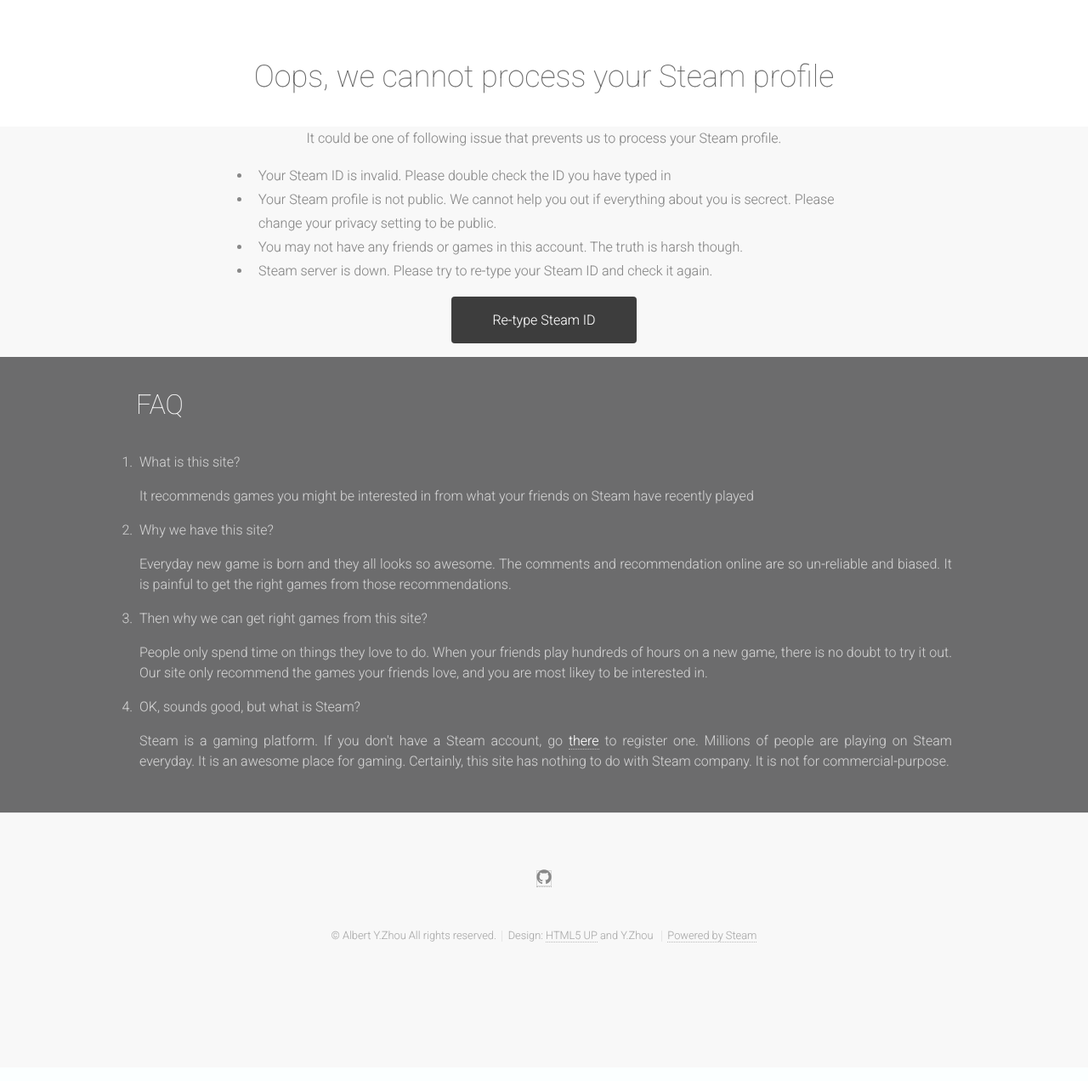
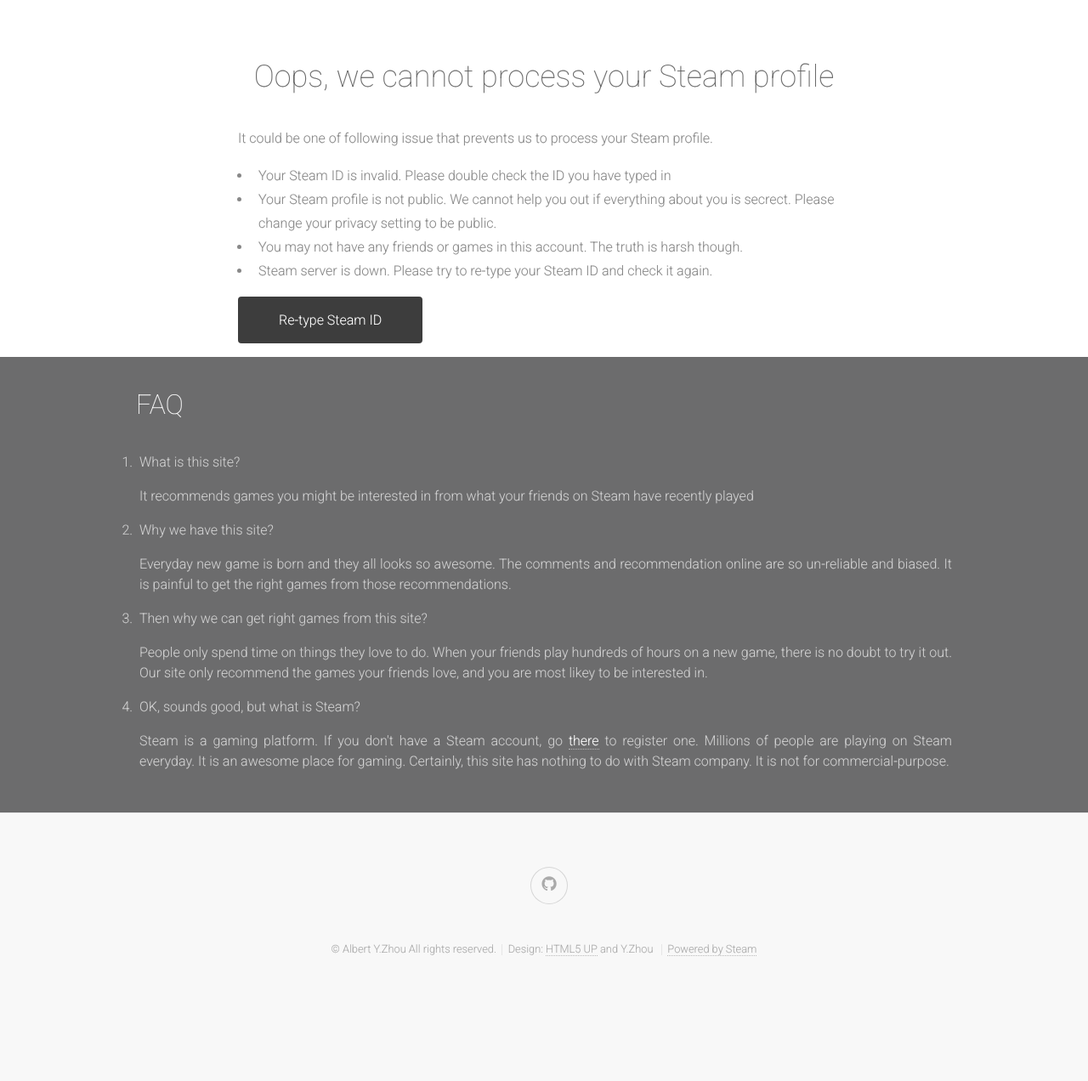
Before and after one commit to ydzhou/GameRecommendApp, a Django app: page /recom/result in a window 1280 px wide. Shown: the part 440-1712 px from the top of the page at 85% size. Before the commit the page ends 1549 px from the top, so only its background shows below. Run offline with Django 3.2, Linux system fonts and the light colour scheme.

Commit message:
bug and css fixed

```diff
--- a/recom/models.py
+++ b/recom/models.py
@@ -8,11 +8,12 @@
 
 class App(models.Model):
     appid = models.CharField(max_length=20)
+    visited = models.IntegerField(default=0)
     name = models.CharField(max_length=100, default='NA')
     descript = models.TextField(default='NA')
     img = models.TextField(default='NA')
     score = models.IntegerField(default=0)
-    genres = models.CharField(max_length=2000, default='{success:False}')
+    genres = models.TextField(default='{success:False}')
     publisher = models.CharField(max_length=100, default='NA')
     release_date = models.CharField(max_length=50, default='NA')
     #categories = models.TextField(default='NA')
@@ -25,7 +26,7 @@
     visited = models.IntegerField(default=0)
     #last_update = models.DateField(default=None)
     friend = models.ManyToManyField('self')
-    #recom_apps = models.CharField(max_length=200, default='[False]')
+    recom_apps = models.TextField(default='[-1]')
     def __unicode__(self):
         return self.steam_id
 
--- a/recom/recommender.py
+++ b/recom/recommender.py
@@ -53,7 +53,6 @@
     if thread_count == threading.active_count():
         print threading.active_count()
         return [0, None]
-    filename = "recom_app_info.json"
     try:
         with open(filename, 'r') as f:
             res = json.loads(f.read())
--- a/recom/static/recom/css/style.css
+++ b/recom/static/recom/css/style.css
@@ -297,6 +297,40 @@
 				padding-left: 0.5em;
 			}
 
+		ul.icons
+		{
+			cursor: default;
+		}
+
+			ul.icons li
+			{
+				display: inline-block;
+				padding-left: 0.75em;
+			}
+
+				ul.icons a
+				{
+					display: inline-block;
+					width: 2.75em;
+					height: 2.75em;
+					line-height: 2.8em;
+					text-align: center;
+					border: 0;
+					box-shadow: inset 0 0 0 1px #e6e6e6;
+					border-radius: 100%;
+					color: #aaa;
+					-moz-transition: background-color 0.25s ease-in-out;
+					-webkit-transition: background-color 0.25s ease-in-out;
+					-o-transition: background-color 0.25s ease-in-out;
+					-ms-transition: background-color 0.25s ease-in-out;
+					transition: background-color 0.25s ease-in-out;
+				}
+
+					ul.icons a:hover
+					{
+						background: rgba(0,0,0,0.025);
+					}
+
 		ul.menu
 		{
 			cursor: default;
@@ -315,6 +349,22 @@
 			{
 				border-left: 0;
 				padding-left: 0;
+				margin-left: 0;
+			}
+
+		ul.actions
+		{
+			cursor: default;
+		}
+
+			ul.actions li
+			{
+				display: inline-block;
+				margin: 0 0 0 0.5em;
+			}
+
+			ul.actions li:first-child
+			{
 				margin-left: 0;
 			}
 
@@ -497,6 +547,79 @@
 			.dark form ::-moz-placeholder { color: rgba(255,255,255,0.85) !important; }
 			.dark form :-ms-input-placeholder { color: rgba(255,255,255,0.85) !important; }
 
+	/* Table */
+
+		table
+		{
+			width: 100%;
+		}
+
+			table.default
+			{
+				width: 100%;
+				border-collapse: collapse;
+			}
+
+				table.default tbody
+				{
+				}
+
+				table.default tbody tr
+				{
+					border: solid 1px #e6e6e6;
+				}
+
+				table.default tbody tr:nth-child(2n+2)
+				{
+					background: #f8f8f8;
+				}
+
+				table.default td
+				{
+					padding: 0.5em 1em 0.5em 1em;
+				}
+
+				table.default th
+				{
+					text-align: left;
+					padding: 0.5em 1em 1em 1em;
+				}
+
+				table.default thead
+				{
+				}
+
+				table.default tfoot
+				{
+				}
+
+					table.default tfoot td
+					{
+						padding-top: 1em;
+					}
+
+				table.default tbody
+				{
+				}
+
+			.dark table.default
+			{
+			}
+
+				.dark table.default tbody
+				{
+				}
+
+					.dark table.default tbody tr
+					{
+						border-color: rgba(255,255,255,0.5);
+					}
+
+					.dark table.default tbody tr:nth-child(2n+2)
+					{
+						background: rgba(255,255,255,0.1);
+					}
+
 	/* Button */
 
 		input[type="button"],
@@ -582,6 +705,76 @@
 				{
 					background: rgba(255,255,255,0.15);
 					box-shadow: inset 0 0 0 1px #fff;
+				}
+
+	/* Feature Icon */
+
+		.feature-icon
+		{
+			display: inline-block;
+			position: relative;
+			padding-bottom: 5em;
+			margin-bottom: 2.75em;
+			cursor: default;
+		}
+
+			.feature-icon .icon
+			{
+				display: inline-block;
+				width: 2em;
+				height: 2em;
+				font-size: 4.5em;
+				border-radius: 100%;
+				box-shadow: inset 0 0 0 1px #666;
+				color: #666;
+				line-height: 2.1em;
+			}
+
+			.feature-icon:before
+			{
+				content: '';
+				background: #666;
+				position: absolute;
+				bottom: 0;
+				left: 50%;
+				margin-left: -0.325em;
+				width: 0.65em;
+				height: 0.65em;
+				display: block;
+				border-radius: 100%;
+			}
+
+			.feature-icon:after
+			{
+				content: '';
+				position: absolute;
+				left: 50%;
+				bottom: 0.65em;
+				width: 1px;
+				height: 4.35em;
+				background: #666;
+				margin-left: -0.5px;
+			}
+
+			.dark .feature-icon
+			{
+			}
+
+				.dark .feature-icon .icon
+				{
+					background: rgba(255,255,255,0.15);
+					box-shadow: inset 0 0 0 1px rgba(255,255,255,0.5);
+					color: #fff;
+				}
+
+				.dark .feature-icon:before
+				{
+					background: rgba(255,255,255,0.5);
+				}
+
+				.dark .feature-icon:after
+				{
+					background: rgba(255,255,255,0.5);
 				}
 
 	/* Dark */
@@ -733,6 +926,20 @@
 							linear-gradient(45deg, #b39c68, #a56365, #412e4c);
 			}
 
+			.main > .content.style2
+			{
+				background:	url('images/bgtr.svg') top right no-repeat,
+							url('images/bgbl.svg') bottom left no-repeat,
+							url('images/overlay.png'),
+							linear-gradient(45deg, #384955, #655361, #85505f);
+			}
+
+			.main > .content.style3
+			{
+				background:	url('images/bgtr.svg') top right no-repeat,
+							url('images/bgbl.svg') bottom left no-repeat,
+							url('images/overlay.png'),
+							linear-gradient(45deg, #5f796b, #3a4e59, #2f394e);
 			}
 
 			.main > .content.style4
--- a/recom/templates/recom/submit.html
+++ b/recom/templates/recom/submit.html
@@ -15,12 +15,11 @@
 		<h2>Oops, we cannot process your Steam profile</h2>
 	</div>
 </header>
-<div class="content style4 featured">
+<div class="content style4 feature">
 	<div class="container small">
-		<form action="/recom/submit" method="post">{% csrf_token %}
-			<div class="row">
-				<div class="12u">
-					<div align="left">
+		<div class="row">
+			<div class="12u">
+				<div align="left">
 					<p> It could be one of following issue that prevents us to process your Steam profile. </p>
 					<ul class="default">
 						<li>Your Steam ID is invalid. Please double check the ID you have typed in</li>
@@ -28,11 +27,10 @@
 						<li>You may not have any friends or games in this account. The truth is harsh though.</li>
 						<li>Steam server is down. Please try to re-type your Steam ID and check it again.</li>
 					</ul>
-					</div>
-					<a href="{% url 'recom:recompage' %}" class="button scrolly">Re-type Steam ID</a>
 				</div>
+				<a href="{% url 'recom:recompage' %}" class="button scrolly">Re-type Steam ID</a>
 			</div>
-		</form>
+		</div>
 	</div>
 </div>
 {% endif %}
```
Also changed, not shown: recom/generateUserInfo.py (+12 -4 lines), recom/static/recom/css/skel.css (+85 -1 lines), recom/migrations/0003_auto_20141109_0921.py (added), recom/migrations/0004_auto_20141109_0932.py (added), recom/migrations/0005_auto_20141109_0936.py (added).
